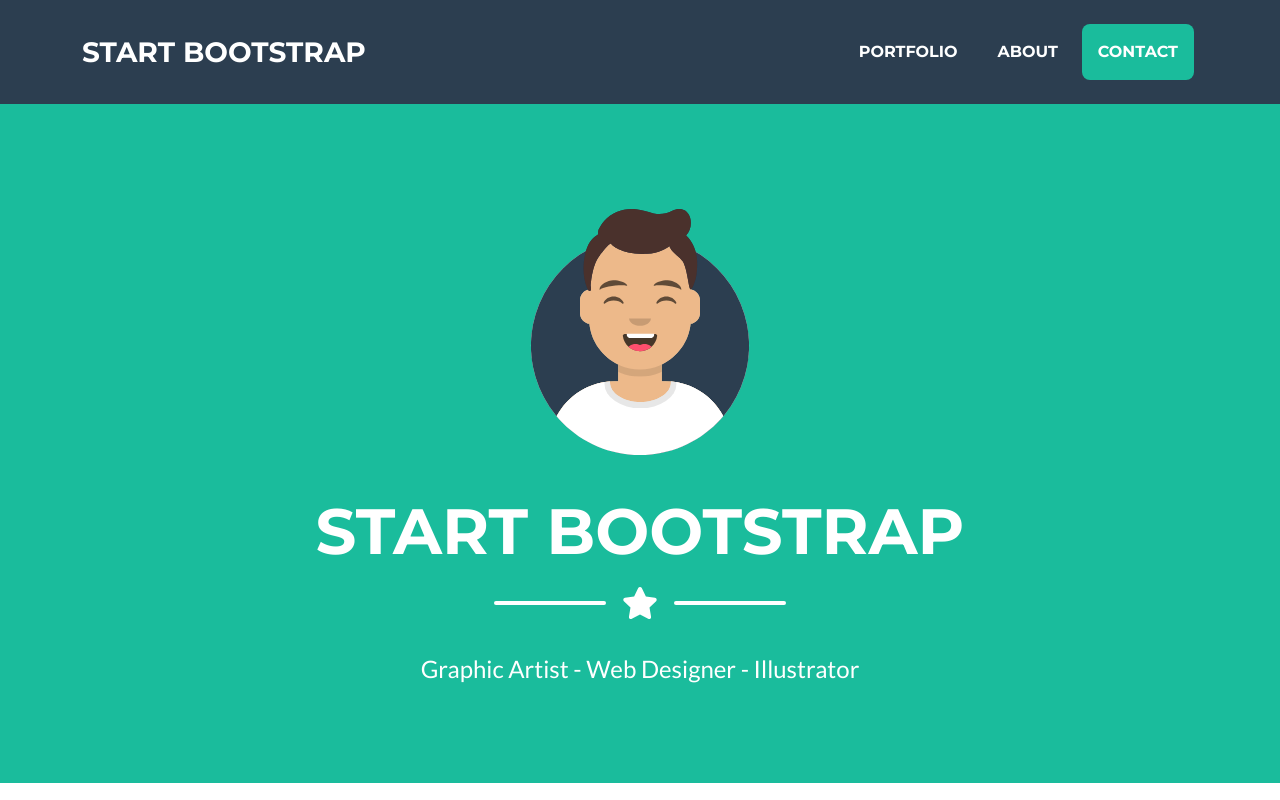
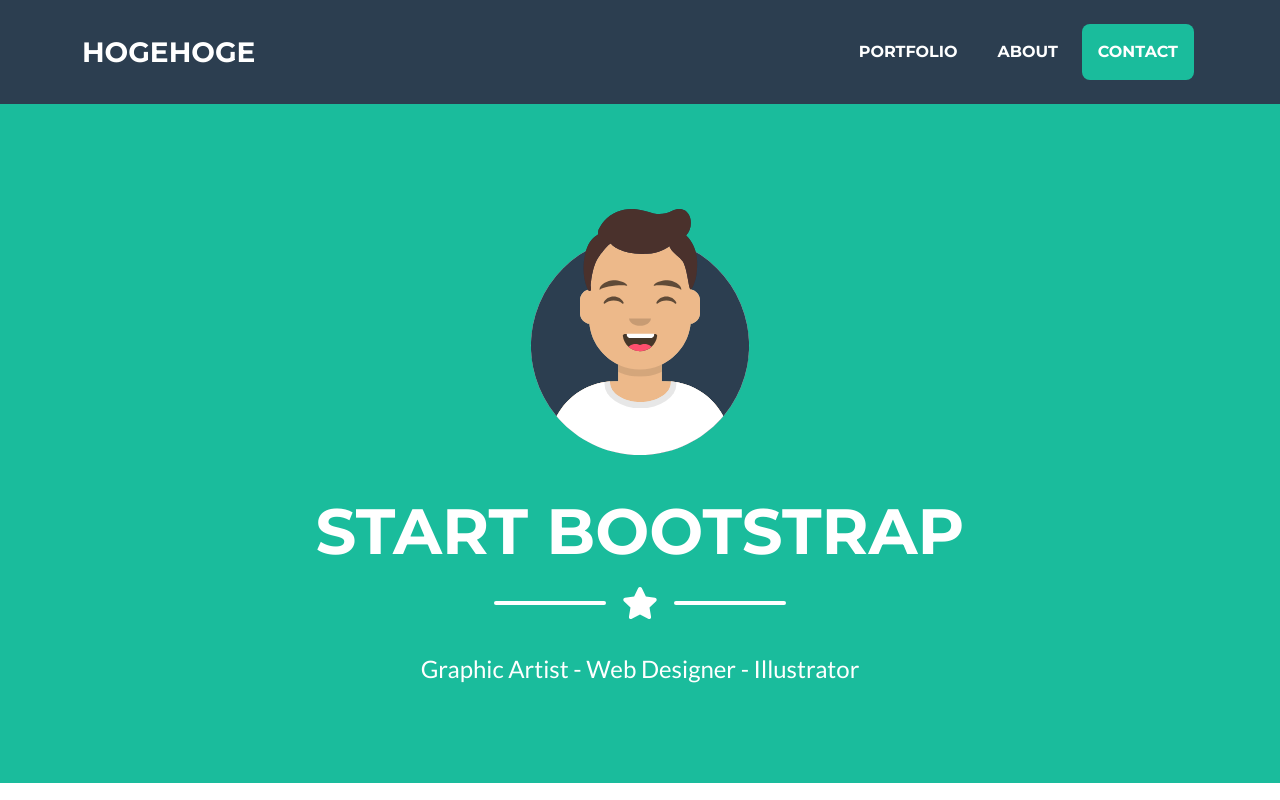
Before and after one commit to ZmEgWrO/portfolio, a plain HTML site: page index.html in a window 1280 px wide. Shown: the top 800 px of the page. Drawn offline with nearby package versions, Linux system fonts and the light colour scheme.

Commit message:
Update index.html

```diff
--- a/index.html
+++ b/index.html
@@ -20,7 +20,7 @@
         <!-- Navigation-->
         <nav class="navbar navbar-expand-lg bg-secondary text-uppercase fixed-top" id="mainNav">
             <div class="container">
-                <a class="navbar-brand" href="#page-top">Start Bootstrap</a>
+                <a class="navbar-brand" href="#page-top">hogehoge</a>
                 <button class="navbar-toggler text-uppercase font-weight-bold bg-primary text-white rounded" type="button" data-bs-toggle="collapse" data-bs-target="#navbarResponsive" aria-controls="navbarResponsive" aria-expanded="false" aria-label="Toggle navigation">
                     Menu
                     <i class="fas fa-bars"></i>
```
